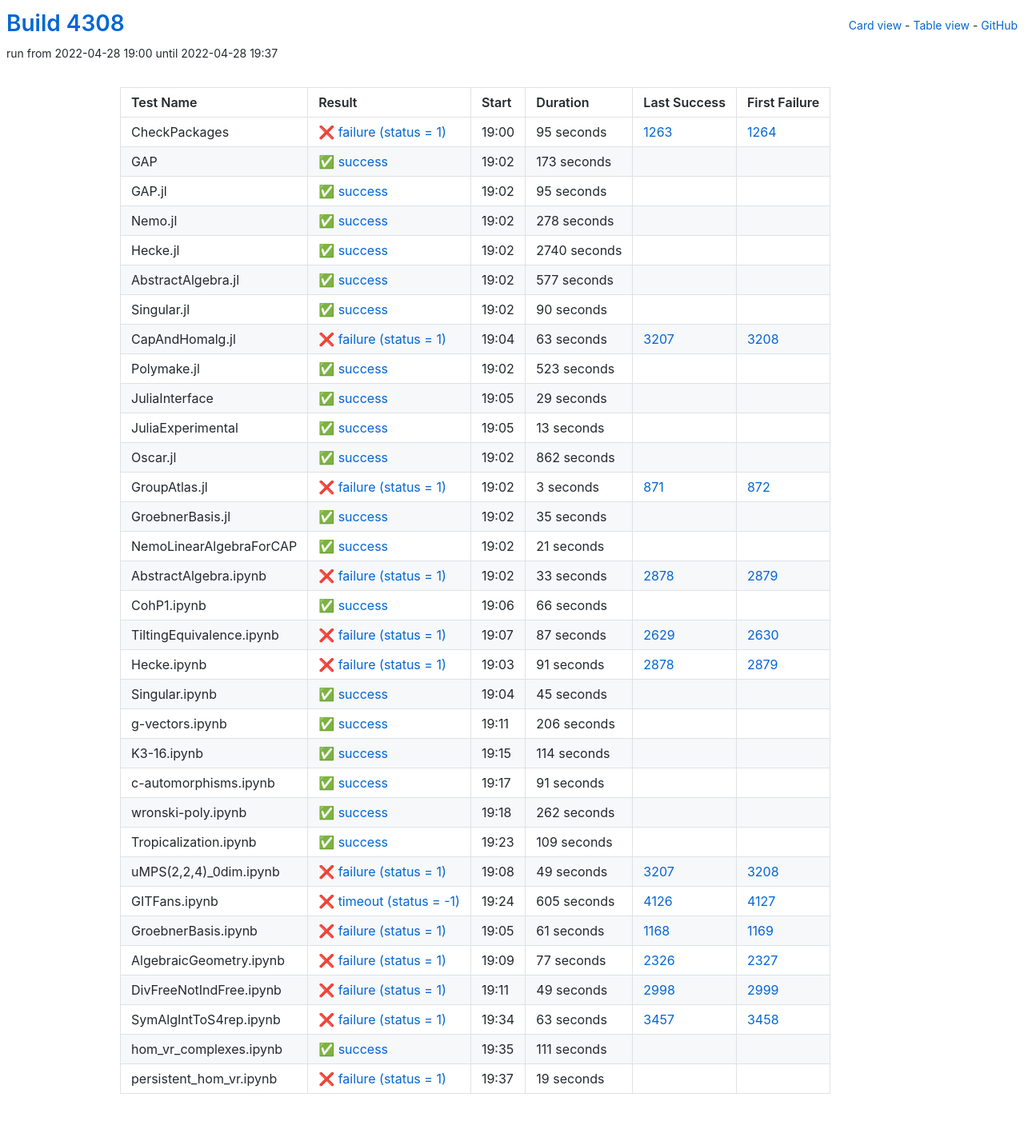
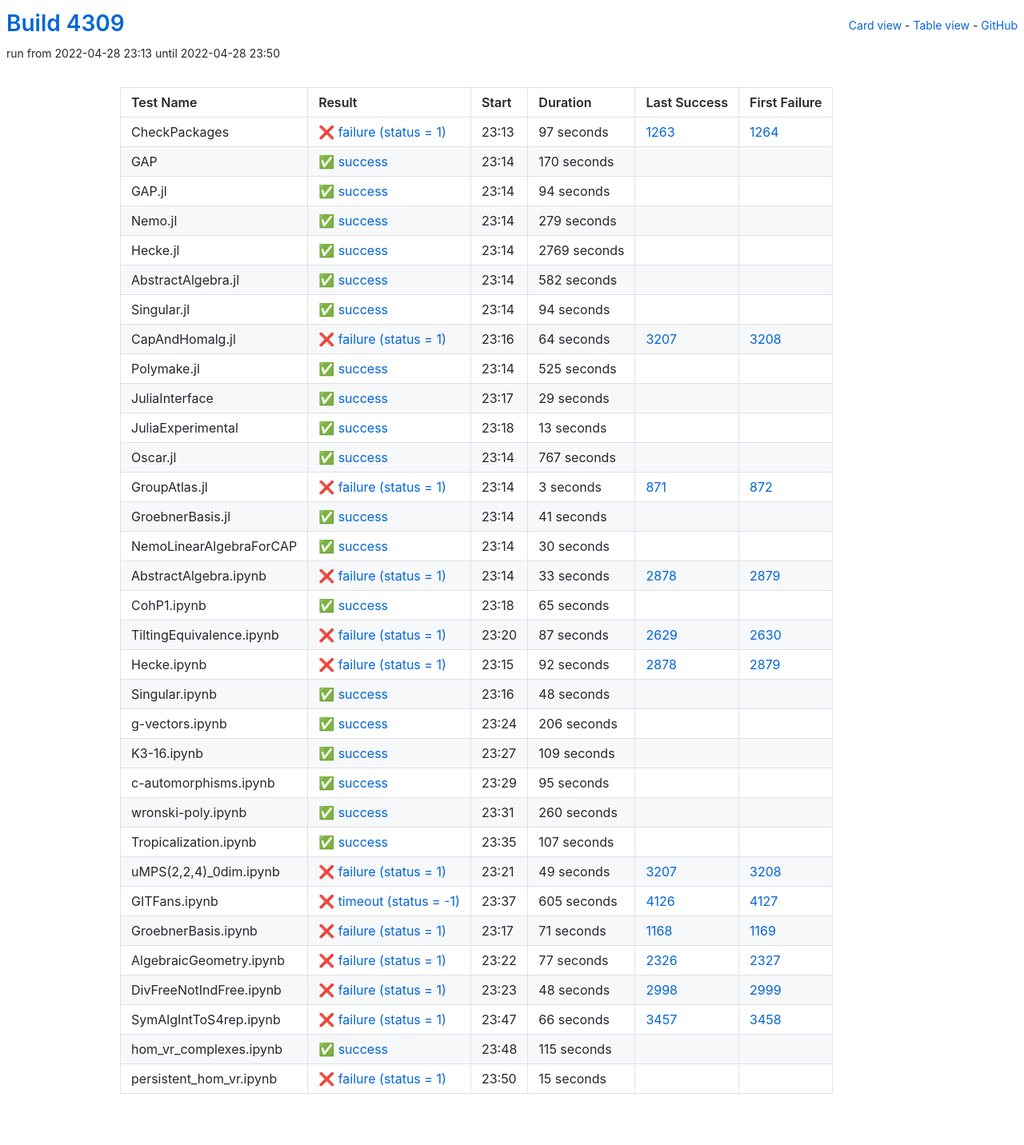
Before and after one commit to oscar-system/oscar-ci-status-stable, a Jekyll site: the page built from table.html, in a window 1280 px wide. Shown: the whole page at 80% size. Built offline with Jekyll 4.4.1, drawn with Linux system fonts in a browser that asks for light colours.

Commit message:
Build #4309

```diff
--- a/_data/ci.yml
+++ b/_data/ci.yml
@@ -1,6 +1,6 @@
 ---
-build: 4308
-build_url: https://oscarci.mathematik.uni-kl.de/job/oscar-stable/4308/
+build: 4309
+build_url: https://oscarci.mathematik.uni-kl.de/job/oscar-stable/4309/
 job: oscar-stable
 organization: oscar-system
 repo: oscar-ci-status-stable
@@ -8,116 +8,116 @@ repourl: https://github.com/oscar-system/oscar-ci-status-stable
 tests:
 - name: CheckPackages
   id: checkpackages
-  log: https://oscarci.mathematik.uni-kl.de/job/oscar-stable/4308/artifact/logs/build-4308/CheckPackages.log
-  start: 2022-04-28 19:00
+  log: https://oscarci.mathematik.uni-kl.de/job/oscar-stable/4309/artifact/logs/build-4309/CheckPackages.log
+  start: 2022-04-28 23:13
   success: false
   exitcode: 1
   status: failure
-  duration: 95
+  duration: 97
   last_success: 1263
   last_success_url: https://oscarci.mathematik.uni-kl.de/job/oscar-stable/1263/
   first_failure: 1264
   first_failure_url: https://oscarci.mathematik.uni-kl.de/job/oscar-stable/1264/
 - name: GAP
   id: gap
-  log: https://oscarci.mathematik.uni-kl.de/job/oscar-stable/4308/artifact/logs/build-4308/GAP.log
-  start: 2022-04-28 19:02
+  log: https://oscarci.mathematik.uni-kl.de/job/oscar-stable/4309/artifact/logs/build-4309/GAP.log
+  start: 2022-04-28 23:14
   success: true
   exitcode: 0
   status: success
-  duration: 173
+  duration: 170
   last_success: false
   last_success_url:
   first_failure: false
   first_failure_url:
 - name: GAP.jl
   id: gap-jl
-  log: https://oscarci.mathematik.uni-kl.de/job/oscar-stable/4308/artifact/logs/build-4308/GAP.jl.log
-  start: 2022-04-28 19:02
+  log: https://oscarci.mathematik.uni-kl.de/job/oscar-stable/4309/artifact/logs/build-4309/GAP.jl.log
+  start: 2022-04-28 23:14
   success: true
   exitcode: 0
   status: success
-  duration: 95
+  duration: 94
   last_success: false
   last_success_url:
   first_failure: false
   first_failure_url:
 - name: Nemo.jl
   id: nemo-jl
-  log: https://oscarci.mathematik.uni-kl.de/job/oscar-stable/4308/artifact/logs/build-4308/Nemo.jl.log
-  start: 2022-04-28 19:02
+  log: https://oscarci.mathematik.uni-kl.de/job/oscar-stable/4309/artifact/logs/build-4309/Nemo.jl.log
+  start: 2022-04-28 23:14
   success: true
   exitcode: 0
   status: success
-  duration: 278
+  duration: 279
   last_success: false
   last_success_url:
   first_failure: false
   first_failure_url:
 - name: Hecke.jl
   id: hecke-jl
-  log: https://oscarci.mathematik.uni-kl.de/job/oscar-stable/4308/artifact/logs/build-4308/Hecke.jl.log
-  start: 2022-04-28 19:02
+  log: https://oscarci.mathematik.uni-kl.de/job/oscar-stable/4309/artifact/logs/build-4309/Hecke.jl.log
+  start: 2022-04-28 23:14
   success: true
   exitcode: 0
   status: success
-  duration: 2740
+  duration: 2769
   last_success: false
   last_success_url:
   first_failure: false
   first_failure_url:
 - name: AbstractAlgebra.jl
   id: abstractalgebra-jl
-  log: https://oscarci.mathematik.uni-kl.de/job/oscar-stable/4308/artifact/logs/build-4308/AbstractAlgebra.jl.log
-  start: 2022-04-28 19:02
+  log: https://oscarci.mathematik.uni-kl.de/job/oscar-stable/4309/artifact/logs/build-4309/AbstractAlgebra.jl.log
+  start: 2022-04-28 23:14
   success: true
   exitcode: 0
   status: success
-  duration: 577
+  duration: 582
   last_success: false
   last_success_url:
   first_failure: false
   first_failure_url:
 - name: Singular.jl
   id: singular-jl
-  log: https://oscarci.mathematik.uni-kl.de/job/oscar-stable/4308/artifact/logs/build-4308/Singular.jl.log
-  start: 2022-04-28 19:02
+  log: https://oscarci.mathematik.uni-kl.de/job/oscar-stable/4309/artifact/logs/build-4309/Singular.jl.log
+  start: 2022-04-28 23:14
   success: true
   exitcode: 0
   status: success
-  duration: 90
+  duration: 94
   last_success: false
   last_success_url:
   first_failure: false
   first_failure_url:
 - name: CapAndHomalg.jl
   id: capandhomalg-jl
-  log: https://oscarci.mathematik.uni-kl.de/job/oscar-stable/4308/artifact/logs/build-4308/CapAndHomalg.jl.log
-  start: 2022-04-28 19:04
+  log: https://oscarci.mathematik.uni-kl.de/job/oscar-stable/4309/artifact/logs/build-4309/CapAndHomalg.jl.log
+  start: 2022-04-28 23:16
   success: false
   exitcode: 1
   status: failure
-  duration: 63
+  duration: 64
   last_success: 3207
   last_success_url: https://oscarci.mathematik.uni-kl.de/job/oscar-stable/3207/
   first_failure: 3208
   first_failure_url: https://oscarci.mathematik.uni-kl.de/job/oscar-stable/3208/
 - name: Polymake.jl
   id: polymake-jl
-  log: https://oscarci.mathematik.uni-kl.de/job/oscar-stable/4308/artifact/logs/build-4308/Polymake.jl.log
-  start: 2022-04-28 19:02
+  log: https://oscarci.mathematik.uni-kl.de/job/oscar-stable/4309/artifact/logs/build-4309/Polymake.jl.log
+  start: 2022-04-28 23:14
   success: true
   exitcode: 0
   status: success
-  duration: 523
+  duration: 525
   last_success: false
   last_success_url:
   first_failure: false
   first_failure_url:
 - name: JuliaInterface
   id: juliainterface
-  log: https://oscarci.mathematik.uni-kl.de/job/oscar-stable/4308/artifact/logs/build-4308/JuliaInterface.log
-  start: 2022-04-28 19:05
+  log: https://oscarci.mathematik.uni-kl.de/job/oscar-stable/4309/artifact/logs/build-4309/JuliaInterface.log
+  start: 2022-04-28 23:17
   success: true
   exitcode: 0
   status: success
@@ -128,8 +128,8 @@ tests:
   first_failure_url:
 - name: JuliaExperimental
   id: juliaexperimental
-  log: https://oscarci.mathematik.uni-kl.de/job/oscar-stable/4308/artifact/logs/build-4308/JuliaExperimental.log
-  start: 2022-04-28 19:05
+  log: https://oscarci.mathematik.uni-kl.de/job/oscar-stable/4309/artifact/logs/build-4309/JuliaExperimental.log
+  start: 2022-04-28 23:18
   success: true
   exitcode: 0
   status: success
@@ -140,20 +140,20 @@ tests:
   first_failure_url:
 - name: Oscar.jl
   id: oscar-jl
-  log: https://oscarci.mathematik.uni-kl.de/job/oscar-stable/4308/artifact/logs/build-4308/Oscar.jl.log
-  start: 2022-04-28 19:02
+  log: https://oscarci.mathematik.uni-kl.de/job/oscar-stable/4309/artifact/logs/build-4309/Oscar.jl.log
+  start: 2022-04-28 23:14
   success: true
   exitcode: 0
   status: success
-  duration: 862
+  duration: 767
   last_success: false
   last_success_url:
   first_failure: false
   first_failure_url:
 - name: GroupAtlas.jl
   id: groupatlas-jl
-  log: https://oscarci.mathematik.uni-kl.de/job/oscar-stable/4308/artifact/logs/build-4308/GroupAtlas.jl.log
-  start: 2022-04-28 19:02
+  log: https://oscarci.mathematik.uni-kl.de/job/oscar-stable/4309/artifact/logs/build-4309/GroupAtlas.jl.log
+  start: 2022-04-28 23:14
   success: false
   exitcode: 1
   status: failure
@@ -164,32 +164,32 @@ tests:
   first_failure_url: https://oscarci.mathematik.uni-kl.de/job/oscar-stable/872/
 - name: GroebnerBasis.jl
   id: groebnerbasis-jl
-  log: https://oscarci.mathematik.uni-kl.de/job/oscar-stable/4308/artifact/logs/build-4308/GroebnerBasis.jl.log
-  start: 2022-04-28 19:02
+  log: https://oscarci.mathematik.uni-kl.de/job/oscar-stable/4309/artifact/logs/build-4309/GroebnerBasis.jl.log
+  start: 2022-04-28 23:14
   success: true
   exitcode: 0
   status: success
-  duration: 35
+  duration: 41
   last_success: false
   last_success_url:
   first_failure: false
   first_failure_url:
 - name: NemoLinearAlgebraForCAP
   id: nemolinearalgebraforcap
-  log: https://oscarci.mathematik.uni-kl.de/job/oscar-stable/4308/artifact/logs/build-4308/NemoLinearAlgebraForCAP.log
-  start: 2022-04-28 19:02
+  log: https://oscarci.mathematik.uni-kl.de/job/oscar-stable/4309/artifact/logs/build-4309/NemoLinearAlgebraForCAP.log
+  start: 2022-04-28 23:14
   success: true
   exitcode: 0
   status: success
-  duration: 21
+  duration: 30
   last_success: false
   last_success_url:
   first_failure: false
   first_failure_url:
 - name: AbstractAlgebra.ipynb
   id: abstractalgebra-ipynb
-  log: https://oscarci.mathematik.uni-kl.de/job/oscar-stable/4308/artifact/logs/build-4308/AbstractAlgebra.ipynb.log
-  start: 2022-04-28 19:02
+  log: https://oscarci.mathematik.uni-kl.de/job/oscar-stable/4309/artifact/logs/build-4309/AbstractAlgebra.ipynb.log
+  start: 2022-04-28 23:14
   success: false
   exitcode: 1
   status: failure
@@ -200,20 +200,20 @@ tests:
   first_failure_url: https://oscarci.mathematik.uni-kl.de/job/oscar-stable/2879/
 - name: CohP1.ipynb
   id: cohp1-ipynb
-  log: https://oscarci.mathematik.uni-kl.de/job/oscar-stable/4308/artifact/logs/build-4308/CohP1.ipynb.log
-  start: 2022-04-28 19:06
+  log: https://oscarci.mathematik.uni-kl.de/job/oscar-stable/4309/artifact/logs/build-4309/CohP1.ipynb.log
+  start: 2022-04-28 23:18
   success: true
   exitcode: 0
   status: success
-  duration: 66
+  duration: 65
   last_success: false
   last_success_url:
   first_failure: false
   first_failure_url:
 - name: TiltingEquivalence.ipynb
   id: tiltingequivalence-ipynb
-  log: https://oscarci.mathematik.uni-kl.de/job/oscar-stable/4308/artifact/logs/build-4308/TiltingEquivalence.ipynb.log
-  start: 2022-04-28 19:07
+  log: https://oscarci.mathematik.uni-kl.de/job/oscar-stable/4309/artifact/logs/build-4309/TiltingEquivalence.ipynb.log
+  start: 2022-04-28 23:20
   success: false
   exitcode: 1
   status: failure
@@ -224,32 +224,32 @@ tests:
   first_failure_url: https://oscarci.mathematik.uni-kl.de/job/oscar-stable/2630/
 - name: Hecke.ipynb
   id: hecke-ipynb
-  log: https://oscarci.mathematik.uni-kl.de/job/oscar-stable/4308/artifact/logs/build-4308/Hecke.ipynb.log
-  start: 2022-04-28 19:03
+  log: https://oscarci.mathematik.uni-kl.de/job/oscar-stable/4309/artifact/logs/build-4309/Hecke.ipynb.log
+  start: 2022-04-28 23:15
   success: false
   exitcode: 1
   status: failure
-  duration: 91
+  duration: 92
   last_success: 2878
   last_success_url: https://oscarci.mathematik.uni-kl.de/job/oscar-stable/2878/
   first_failure: 2879
   first_failure_url: https://oscarci.mathematik.uni-kl.de/job/oscar-stable/2879/
 - name: Singular.ipynb
   id: singular-ipynb
-  log: https://oscarci.mathematik.uni-kl.de/job/oscar-stable/4308/artifact/logs/build-4308/Singular.ipynb.log
-  start: 2022-04-28 19:04
+  log: https://oscarci.mathematik.uni-kl.de/job/oscar-stable/4309/artifact/logs/build-4309/Singular.ipynb.log
+  start: 2022-04-28 23:16
   success: true
   exitcode: 0
   status: success
-  duration: 45
+  duration: 48
   last_success: false
   last_success_url:
   first_failure: false
   first_failure_url:
 - name: g-vectors.ipynb
   id: g-vectors-ipynb
-  log: https://oscarci.mathematik.uni-kl.de/job/oscar-stable/4308/artifact/logs/build-4308/g-vectors.ipynb.log
-  start: 2022-04-28 19:11
+  log: https://oscarci.mathematik.uni-kl.de/job/oscar-stable/4309/artifact/logs/build-4309/g-vectors.ipynb.log
+  start: 2022-04-28 23:24
   success: true
   exitcode: 0
   status: success
@@ -260,44 +260,8 @@ tests:
   first_failure_url:
 - name: K3-16.ipynb
   id: k3-16-ipynb
-  log: https://oscarci.mathematik.uni-kl.de/job/oscar-stable/4308/artifact/logs/build-4308/K3-16.ipynb.log
-  start: 2022-04-28 19:15
-  success: true
-  exitcode: 0
-  status: success
-  duration: 114
-  last_success: false
-  last_success_url:
-  first_failure: false
-  first_failure_url:
-- name: c-automorphisms.ipynb
-  id: c-automorphisms-ipynb
-  log: https://oscarci.mathematik.uni-kl.de/job/oscar-stable/4308/artifact/logs/build-4308/c-automorphisms.ipynb.log
-  start: 2022-04-28 19:17
-  success: true
-  exitcode: 0
-  status: success
-  duration: 91
-  last_success: false
-  last_success_url:
-  first_failure: false
-  first_failure_url:
-- name: wronski-poly.ipynb
-  id: wronski-poly-ipynb
-  log: https://oscarci.mathematik.uni-kl.de/job/oscar-stable/4308/artifact/logs/build-4308/wronski-poly.ipynb.log
-  start: 2022-04-28 19:18
-  success: true
-  exitcode: 0
-  status: success
-  duration: 262
-  last_success: false
-  last_success_url:
-  first_failure: false
-  first_failure_url:
-- name: Tropicalization.ipynb
-  id: tropicalization-ipynb
-  log: https://oscarci.mathematik.uni-kl.de/job/oscar-stable/4308/artifact/logs/build-4308/Tropicalization.ipynb.log
-  start: 2022-04-28 19:23
+  log: https://oscarci.mathematik.uni-kl.de/job/oscar-stable/4309/artifact/logs/build-4309/K3-16.ipynb.log
+  start: 2022-04-28 23:27
   success: true
   exitcode: 0
   status: success
@@ -306,10 +270,46 @@ tests:
   last_success_url:
   first_failure: false
   first_failure_url:
+- name: c-automorphisms.ipynb
+  id: c-automorphisms-ipynb
+  log: https://oscarci.mathematik.uni-kl.de/job/oscar-stable/4309/artifact/logs/build-4309/c-automorphisms.ipynb.log
+  start: 2022-04-28 23:29
+  success: true
+  exitcode: 0
+  status: success
+  duration: 95
+  last_success: false
+  last_success_url:
+  first_failure: false
+  first_failure_url:
+- name: wronski-poly.ipynb
+  id: wronski-poly-ipynb
+  log: https://oscarci.mathematik.uni-kl.de/job/oscar-stable/4309/artifact/logs/build-4309/wronski-poly.ipynb.log
+  start: 2022-04-28 23:31
+  success: true
+  exitcode: 0
+  status: success
+  duration: 260
+  last_success: false
+  last_success_url:
+  first_failure: false
+  first_failure_url:
+- name: Tropicalization.ipynb
+  id: tropicalization-ipynb
+  log: https://oscarci.mathematik.uni-kl.de/job/oscar-stable/4309/artifact/logs/build-4309/Tropicalization.ipynb.log
+  start: 2022-04-28 23:35
+  success: true
+  exitcode: 0
+  status: success
+  duration: 107
+  last_success: false
+  last_success_url:
+  first_failure: false
+  first_failure_url:
 - name: uMPS(2,2,4)_0dim.ipynb
   id: umps-2-2-4-0dim-ipynb
-  log: https://oscarci.mathematik.uni-kl.de/job/oscar-stable/4308/artifact/logs/build-4308/uMPS-2-2-4-_0dim.ipynb.log
-  start: 2022-04-28 19:08
+  log: https://oscarci.mathematik.uni-kl.de/job/oscar-stable/4309/artifact/logs/build-4309/uMPS-2-2-4-_0dim.ipynb.log
+  start: 2022-04-28 23:21
   success: false
   exitcode: 1
   status: failure
@@ -320,8 +320,8 @@ tests:
   first_failure_url: https://oscarci.mathematik.uni-kl.de/job/oscar-stable/3208/
 - name: GITFans.ipynb
   id: gitfans-ipynb
-  log: https://oscarci.mathematik.uni-kl.de/job/oscar-stable/4308/artifact/logs/build-4308/GITFans.ipynb.log
-  start: 2022-04-28 19:24
+  log: https://oscarci.mathematik.uni-kl.de/job/oscar-stable/4309/artifact/logs/build-4309/GITFans.ipynb.log
+  start: 2022-04-28 23:37
   success: false
   exitcode: -1
   status: timeout
@@ -332,20 +332,20 @@ tests:
   first_failure_url: https://oscarci.mathematik.uni-kl.de/job/oscar-stable/4127/
 - name: GroebnerBasis.ipynb
   id: groebnerbasis-ipynb
-  log: https://oscarci.mathematik.uni-kl.de/job/oscar-stable/4308/artifact/logs/build-4308/GroebnerBasis.ipynb.log
-  start: 2022-04-28 19:05
+  log: https://oscarci.mathematik.uni-kl.de/job/oscar-stable/4309/artifact/logs/build-4309/GroebnerBasis.ipynb.log
+  start: 2022-04-28 23:17
   success: false
   exitcode: 1
   status: failure
-  duration: 61
+  duration: 71
   last_success: 1168
   last_success_url: https://oscarci.mathematik.uni-kl.de/job/oscar-stable/1168/
   first_failure: 1169
   first_failure_url: https://oscarci.mathematik.uni-kl.de/job/oscar-stable/1169/
 - name: AlgebraicGeometry.ipynb
   id: algebraicgeometry-ipynb
-  log: https://oscarci.mathematik.uni-kl.de/job/oscar-stable/4308/artifact/logs/build-4308/AlgebraicGeometry.ipynb.log
-  start: 2022-04-28 19:09
+  log: https://oscarci.mathematik.uni-kl.de/job/oscar-stable/4309/artifact/logs/build-4309/AlgebraicGeometry.ipynb.log
+  start: 2022-04-28 23:22
   success: false
   exitcode: 1
   status: failure
@@ -356,48 +356,48 @@ tests:
   first_failure_url: https://oscarci.mathematik.uni-kl.de/job/oscar-stable/2327/
 - name: DivFreeNotIndFree.ipynb
   id: divfreenotindfree-ipynb
-  log: https://oscarci.mathematik.uni-kl.de/job/oscar-stable/4308/artifact/logs/build-4308/DivFreeNotIndFree.ipynb.log
-  start: 2022-04-28 19:11
+  log: https://oscarci.mathematik.uni-kl.de/job/oscar-stable/4309/artifact/logs/build-4309/DivFreeNotIndFree.ipynb.log
+  start: 2022-04-28 23:23
   success: false
   exitcode: 1
   status: failure
-  duration: 49
+  duration: 48
   last_success: 2998
   last_success_url: https://oscarci.mathematik.uni-kl.de/job/oscar-stable/2998/
   first_failure: 2999
   first_failure_url: https://oscarci.mathematik.uni-kl.de/job/oscar-stable/2999/
 - name: SymAlgIntToS4rep.ipynb
   id: symalginttos4rep-ipynb
-  log: https://oscarci.mathematik.uni-kl.de/job/oscar-stable/4308/artifact/logs/build-4308/SymAlgIntToS4rep.ipynb.log
-  start: 2022-04-28 19:34
+  log: https://oscarci.mathematik.uni-kl.de/job/oscar-stable/4309/artifact/logs/build-4309/SymAlgIntToS4rep.ipynb.log
+  start: 2022-04-28 23:47
   success: false
   exitcode: 1
   status: failure
-  duration: 63
+  duration: 66
   last_success: 3457
   last_success_url: https://oscarci.mathematik.uni-kl.de/job/oscar-stable/3457/
   first_failure: 3458
   first_failure_url: https://oscarci.mathematik.uni-kl.de/job/oscar-stable/3458/
 - name: hom_vr_complexes.ipynb
   id: hom-vr-complexes-ipynb
-  log: https://oscarci.mathematik.uni-kl.de/job/oscar-stable/4308/artifact/logs/build-4308/hom_vr_complexes.ipynb.log
-  start: 2022-04-28 19:35
+  log: https://oscarci.mathematik.uni-kl.de/job/oscar-stable/4309/artifact/logs/build-4309/hom_vr_complexes.ipynb.log
+  start: 2022-04-28 23:48
   success: true
   exitcode: 0
   status: success
-  duration: 111
+  duration: 115
   last_success: false
   last_success_url:
   first_failure: false
   first_failure_url:
 - name: persistent_hom_vr.ipynb
   id: persistent-hom-vr-ipynb
-  log: https://oscarci.mathematik.uni-kl.de/job/oscar-stable/4308/artifact/logs/build-4308/persistent_hom_vr.ipynb.log
-  start: 2022-04-28 19:37
+  log: https://oscarci.mathematik.uni-kl.de/job/oscar-stable/4309/artifact/logs/build-4309/persistent_hom_vr.ipynb.log
+  start: 2022-04-28 23:50
   success: false
   exitcode: 1
   status: failure
-  duration: 19
+  duration: 15
   last_success: false
   last_success_url:
   first_failure: false
```
Also changed, not shown: README.md.
